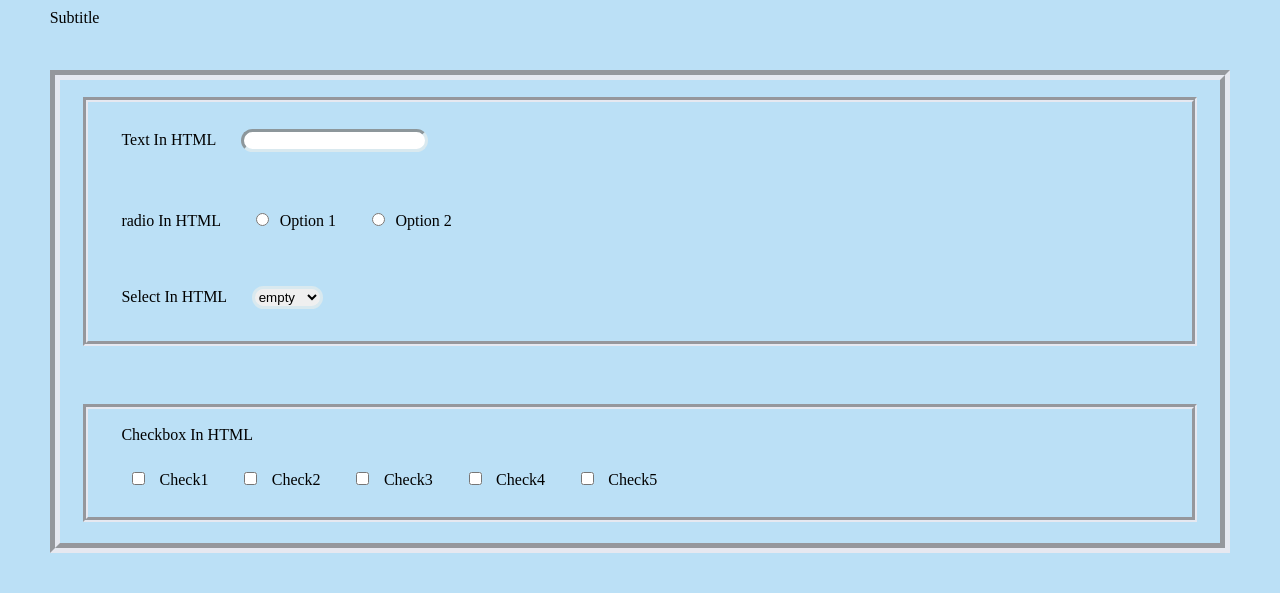
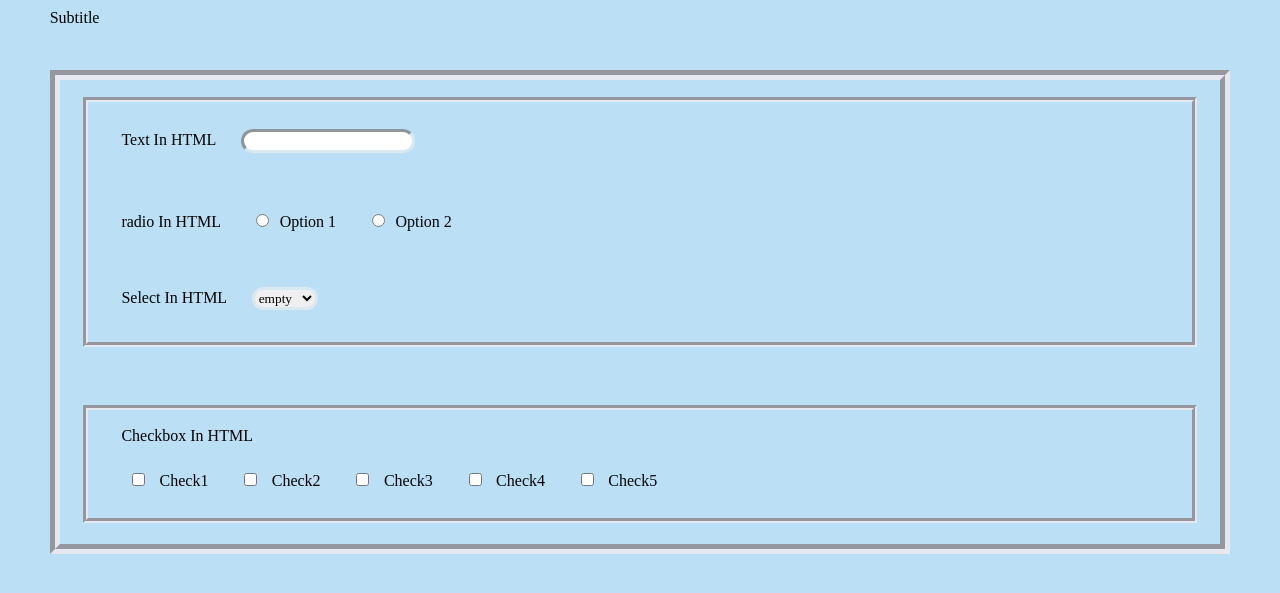
Before and after one commit to Vyctor-Huggo/Formulario-base, a plain HTML site: page Codigo/Index.html in a window 1280 px wide. Shown: the part 65-658 px from the top of the page. Drawn offline with Linux system fonts and the light colour scheme.

Commit message:
Update IndexStyle.CSS

```diff
--- a/Codigo/IndexStyle.CSS
+++ b/Codigo/IndexStyle.CSS
@@ -4,6 +4,7 @@
     margin-left: 1%;
     margin-right: 1%;
     margin-bottom: 1%;
+    font-family: JetBrains Mono NL medium;
 }
 
 fieldset
```
